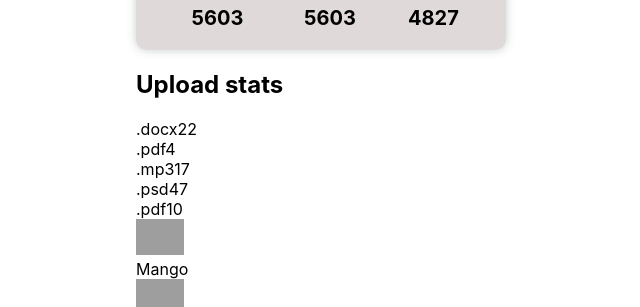
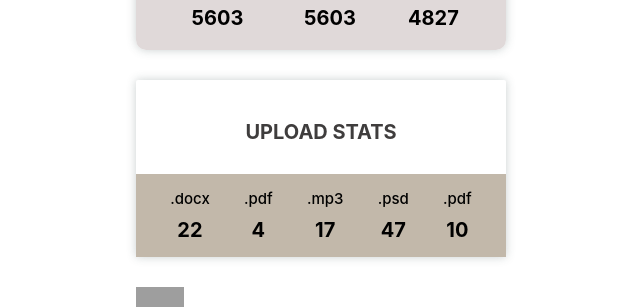
Before and after one commit to Serhii-Pradid/goit-react-hw-01-components, a React (Create React App) app: page / in a window 1280 px wide. Shown: the part 454-761 px from the top of the page, without its empty margins (319-959 px from the left). Built offline with nearby package versions, Linux system fonts and the light colour scheme; grey boxes are pictures that could not be loaded.

Commit message:
task 2 added style

```diff
--- a/src/components/Profile/Profile.module.css
+++ b/src/components/Profile/Profile.module.css
@@ -53,7 +53,7 @@
     padding-top: 10px;
     background-color:  #e0d9d9;
     border-bottom-right-radius: 10px;
-  border-bottom-left-radius: 10px;
+    border-bottom-left-radius: 10px;
 
    }
 
--- a/src/components/Statistics/Statistics.jsx
+++ b/src/components/Statistics/Statistics.jsx
@@ -1,20 +1,22 @@
 import PropTypes from 'prop-types';
+import css from './Statistics.module.css';
+
 
 export const Statistic = ({ title, stats }) => {
 
     return (
-        <section className="statistics">
-  {title && <h2 className="title">{title}</h2>}
+        <section className={css.statistics}>
+  {title && <h2 className={css.title}>{title}</h2>}
 
-  <ul className="stat-list">
+  <ul className={css.statList}>
     {stats.map(({ id, label, percentage }) => {
     return(
         <li
-        className="item"
+        className={css.item}
         key={id}
         >
-      <span className="label">{label}</span>
-      <span className="percentage">{percentage}</span>
+      <span className={css.label}>{label}</span>
+      <span className={css.percentage}>{percentage}</span>
       </li>
     );
 })}
--- /dev/null
+++ b/src/components/Statistics/Statistics.module.css
@@ -0,0 +1,52 @@
+.statistics {
+    margin-top: 30px;
+    margin-bottom: 30px;
+    width: 370px;
+    background-color: white;
+    display: flex;
+    flex-direction: column;
+    align-items: center;
+    padding-top: 15px;
+    box-shadow: 0 0 10px #c6cccced;
+    border-radius: 2px;
+
+}
+
+.title {
+    font-weight: 700;
+    font-size: 20px;
+    text-transform: uppercase;
+    margin-top: 25px;
+    margin-bottom: 30px;
+    color: rgb(63, 61, 61);;
+}
+
+.statList {
+    display: flex;
+    justify-content: space-evenly;
+    width: inherit;
+    margin: auto;
+    padding-top: 15px;
+    background-color: rgb(194, 184, 170);
+}
+
+.item {
+    display: flex;
+    flex-direction: column;
+    justify-content: center;
+    align-items: center;
+    gap: 10px;
+    margin-bottom: 15px;
+}
+
+.label {
+    font-weight: 500;
+    font-size: 15px;
+    color: black;
+}
+
+.percentage {
+    font-weight: 700;
+    font-size: 20px;
+    color: black;
+}
--- a/src/index.css
+++ b/src/index.css
@@ -33,3 +33,8 @@ li {
   padding: 0;
   margin: 0;
 }
+
+h2 {
+  display: block;
+  margin: 0;
+}
```
Also changed, not shown: src/components/Statistics/Statistics.module.scss (deleted).
